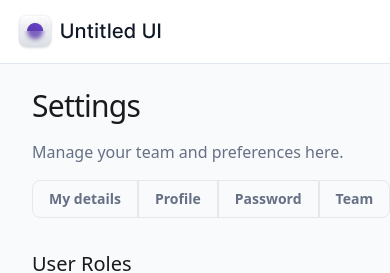
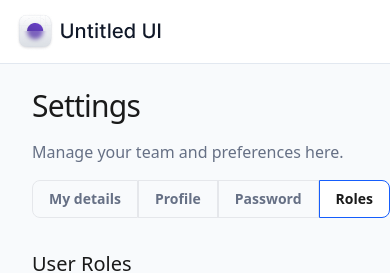
Before and after one commit to EbukaPeter55/3line-dashboard-test, a React (Vite) app: page /dashboard/settings in a window 390 px wide. Shown: the top 273 px of the page. Built offline with nearby package versions, Linux system fonts and the light colour scheme.

Commit message:
update: add role to mobile tabs

```diff
--- a/src/features/dashboard/pages/DashboardSettings/DashboardSettings.tsx
+++ b/src/features/dashboard/pages/DashboardSettings/DashboardSettings.tsx
@@ -20,7 +20,7 @@ export default function DashboardSettingsPage() {
         "My details",
         "Profile",
         "Password",
-        "Team",
+        "Roles",
     ];
     const [visibleTabs, setVisibleTabs] = useState(allTabs);
     useEffect(() => {
```
